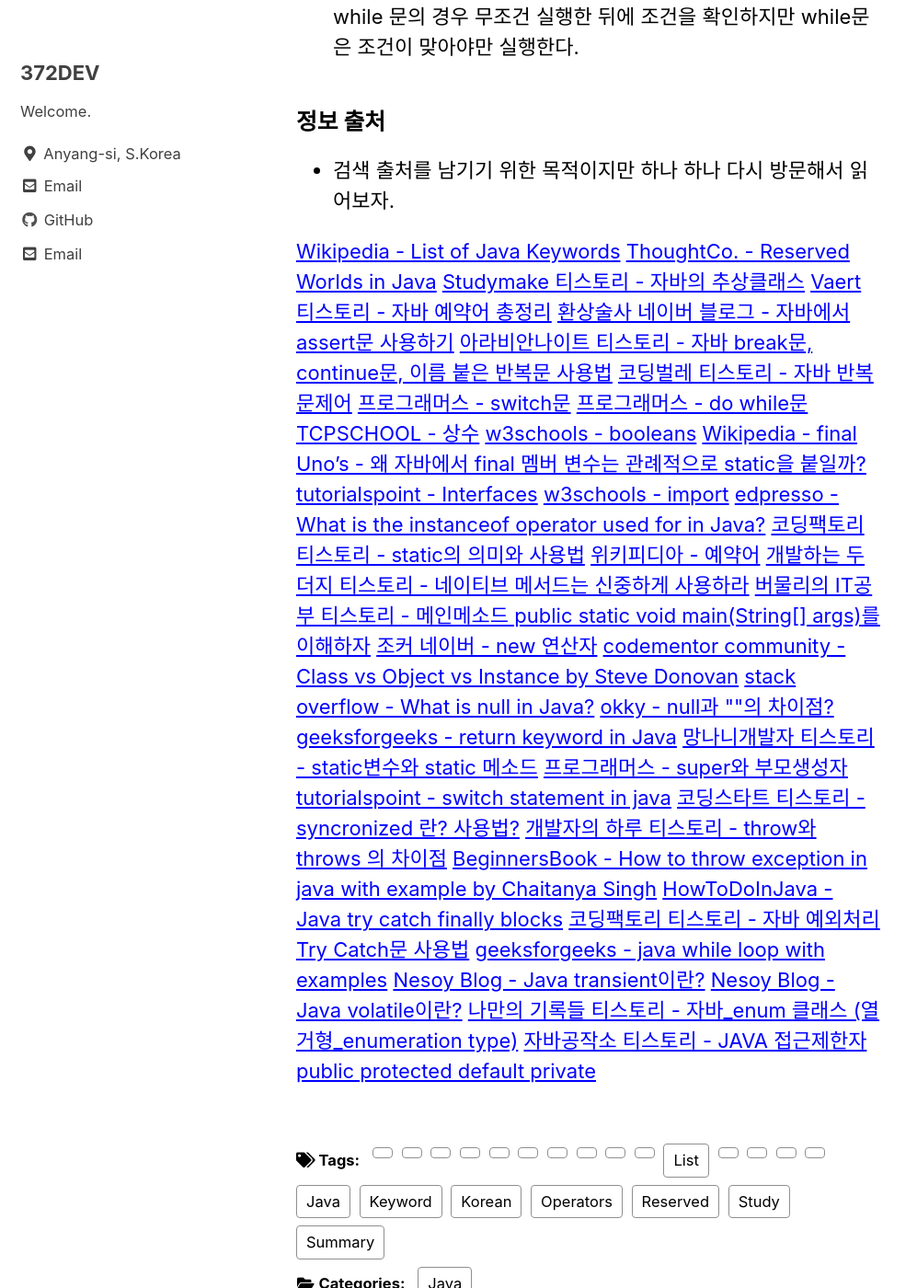
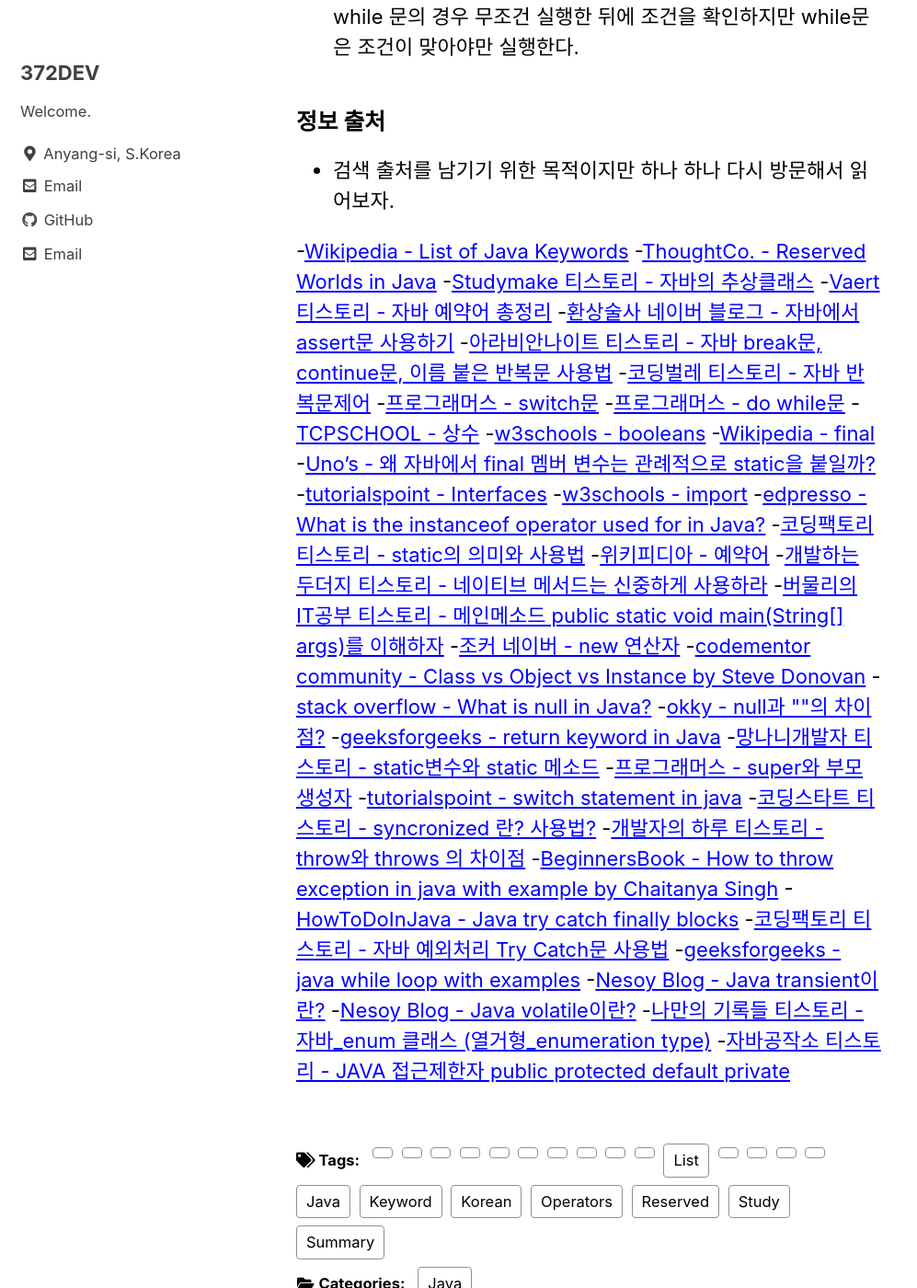
Before and after one commit to 372dev/372dev.github.io, a Jekyll site: the page built from _posts/2020-09-19-post04.md, in a window 1280 px wide and 1400 px high, scrolled down 4614 px. Shown: the whole window at 92% size, without its empty margins (0-997 px from the left). Built offline with Jekyll 4.4.1, drawn with Linux system fonts in a browser that asks for light colours; cached includes are drawn as plain includes.

```diff
--- a/_posts/2020-09-19-post04.md
+++ b/_posts/2020-09-19-post04.md
@@ -70,41 +70,41 @@ tags: Java, Study, Korean, Reserved, Keyword, Operators, Summary, List
 ### 정보 출처
 * 검색 출처를 남기기 위한 목적이지만 하나 하나 다시 방문해서 읽어보자.
 
-[Wikipedia - List of Java Keywords](https://en.wikipedia.org/wiki/List_of_Java_keywords)
-[ThoughtCo. - Reserved Worlds in Java](https://www.thoughtco.com/reserved-words-in-java-2034200)
-[Studymake 티스토리 - 자바의 추상클래스](https://studymake.tistory.com/423)
-[Vaert 티스토리 - 자바 예약어 총정리](https://vaert.tistory.com/106)
-[환상술사 네이버 블로그 - 자바에서 assert문 사용하기](https://blog.naver.com/fantaxis/120121450365)
-[아라비안나이트 티스토리 - 자바 break문, continue문, 이름 붙은 반복문 사용법](https://arabiannight.tistory.com/entry/%EC%9E%90%EB%B0%94Java-break%EB%AC%B8-contunue%EB%AC%B8-%EC%9D%B4%EB%A6%84-%EB%B6%99%EC%9D%80-%EB%B0%98%EB%B3%B5%EB%AC%B8-%EC%82%AC%EC%9A%A9%EB%B2%95)
-[코딩벌레 티스토리 - 자바 반복문제어](https://dpdpwl.tistory.com/95)
-[프로그래머스 - switch문](https://programmers.co.kr/learn/courses/5/lessons/119)
-[프로그래머스 - do while문](https://programmers.co.kr/learn/courses/5/lessons/121)
-[TCPSCHOOL - 상수](http://tcpschool.com/java/java_datatype_constant)
-[w3schools - booleans](https://www.w3schools.com/java/java_booleans.asp)
-[Wikipedia - final](https://en.wikipedia.org/wiki/Final_(Java))
-[Uno's - 왜 자바에서 final 멤버 변수는 관례적으로 static을 붙일까?](https://djkeh.github.io/articles/Why-should-final-member-variables-be-conventionally-static-in-Java-kor/)
-[tutorialspoint - Interfaces](https://www.tutorialspoint.com/java/java_interfaces.htm)
-[w3schools - import](https://www.w3schools.com/java/ref_keyword_import.asp)
-[edpresso - What is the instanceof operator used for in Java?](https://www.educative.io/edpresso/what-is-the-instanceof-operator-used-for-in-java)
-[코딩팩토리 티스토리 - static의 의미와 사용법](https://coding-factory.tistory.com/524)
-[위키피디아 - 예약어](https://ko.wikipedia.org/wiki/%EC%98%88%EC%95%BD%EC%96%B4)
-[개발하는 두더지 티스토리 - 네이티브 메서드는 신중하게 사용하라](https://duzi077.tistory.com/252)
-[버물리의 IT공부 티스토리 - 메인메소드 public static void main(String[] args)를 이해하자](https://javacpro.tistory.com/11)
-[조커 네이버 - new 연산자](https://blog.naver.com/heartflow89/220955262405)
-[codementor community - Class vs Object vs Instance by Steve Donovan](https://www.codementor.io/@stevedonovan/class-vs-object-vs-instance-14i2s2lu6r#comments-14i2s2lu6r)
-[stack overflow - What is null in Java?](https://stackoverflow.com/questions/2707322/what-is-null-in-java/)
-[okky - null과 \"\"의 차이점?](https://okky.kr/article/39792)
-[geeksforgeeks - return keyword in Java](https://www.geeksforgeeks.org/return-keyword-java/)
-[망나니개발자 티스토리 - static변수와 static 메소드](https://mangkyu.tistory.com/47)
-[프로그래머스 - super와 부모생성자](https://programmers.co.kr/learn/courses/5/lessons/192)
-[tutorialspoint - switch statement in java](https://www.tutorialspoint.com/java/switch_statement_in_java.htm)
-[코딩스타트 티스토리 - syncronized 란? 사용법?](https://coding-start.tistory.com/68)
-[개발자의 하루 티스토리 - throw와 throws 의 차이점](https://vitalholic.tistory.com/246)
-[BeginnersBook - How to throw exception in java with example by Chaitanya Singh](https://beginnersbook.com/2013/04/throw-in-java/)
-[HowToDoInJava - Java try catch finally blocks](https://howtodoinjava.com/java/exception-handling/try-catch-finally)
-[코딩팩토리 티스토리 - 자바 예외처리 Try Catch문 사용법](https://coding-factory.tistory.com/280)
-[geeksforgeeks - java while loop with examples](https://www.geeksforgeeks.org/java-while-loop-with-examples/)
-[Nesoy Blog - Java transient이란?](https://nesoy.github.io/articles/2018-06/Java-transient)
-[Nesoy Blog - Java volatile이란?](https://nesoy.github.io/articles/2018-06/Java-volatile)
-[나만의 기록들 티스토리 - 자바_enum 클래스 (열거형_enumeration type)](https://mine-it-record.tistory.com/204)
-[자바공작소 티스토리 - JAVA 접근제한자 public protected default private](https://javaplant.tistory.com/20)
+-[Wikipedia - List of Java Keywords](https://en.wikipedia.org/wiki/List_of_Java_keywords)
+-[ThoughtCo. - Reserved Worlds in Java](https://www.thoughtco.com/reserved-words-in-java-2034200)
+-[Studymake 티스토리 - 자바의 추상클래스](https://studymake.tistory.com/423)
+-[Vaert 티스토리 - 자바 예약어 총정리](https://vaert.tistory.com/106)
+-[환상술사 네이버 블로그 - 자바에서 assert문 사용하기](https://blog.naver.com/fantaxis/120121450365)
+-[아라비안나이트 티스토리 - 자바 break문, continue문, 이름 붙은 반복문 사용법](https://arabiannight.tistory.com/entry/%EC%9E%90%EB%B0%94Java-break%EB%AC%B8-contunue%EB%AC%B8-%EC%9D%B4%EB%A6%84-%EB%B6%99%EC%9D%80-%EB%B0%98%EB%B3%B5%EB%AC%B8-%EC%82%AC%EC%9A%A9%EB%B2%95)
+-[코딩벌레 티스토리 - 자바 반복문제어](https://dpdpwl.tistory.com/95)
+-[프로그래머스 - switch문](https://programmers.co.kr/learn/courses/5/lessons/119)
+-[프로그래머스 - do while문](https://programmers.co.kr/learn/courses/5/lessons/121)
+-[TCPSCHOOL - 상수](http://tcpschool.com/java/java_datatype_constant)
+-[w3schools - booleans](https://www.w3schools.com/java/java_booleans.asp)
+-[Wikipedia - final](https://en.wikipedia.org/wiki/Final_(Java))
+-[Uno's - 왜 자바에서 final 멤버 변수는 관례적으로 static을 붙일까?](https://djkeh.github.io/articles/Why-should-final-member-variables-be-conventionally-static-in-Java-kor/)
+-[tutorialspoint - Interfaces](https://www.tutorialspoint.com/java/java_interfaces.htm)
+-[w3schools - import](https://www.w3schools.com/java/ref_keyword_import.asp)
+-[edpresso - What is the instanceof operator used for in Java?](https://www.educative.io/edpresso/what-is-the-instanceof-operator-used-for-in-java)
+-[코딩팩토리 티스토리 - static의 의미와 사용법](https://coding-factory.tistory.com/524)
+-[위키피디아 - 예약어](https://ko.wikipedia.org/wiki/%EC%98%88%EC%95%BD%EC%96%B4)
+-[개발하는 두더지 티스토리 - 네이티브 메서드는 신중하게 사용하라](https://duzi077.tistory.com/252)
+-[버물리의 IT공부 티스토리 - 메인메소드 public static void main(String[] args)를 이해하자](https://javacpro.tistory.com/11)
+-[조커 네이버 - new 연산자](https://blog.naver.com/heartflow89/220955262405)
+-[codementor community - Class vs Object vs Instance by Steve Donovan](https://www.codementor.io/@stevedonovan/class-vs-object-vs-instance-14i2s2lu6r#comments-14i2s2lu6r)
+-[stack overflow - What is null in Java?](https://stackoverflow.com/questions/2707322/what-is-null-in-java/)
+-[okky - null과 \"\"의 차이점?](https://okky.kr/article/39792)
+-[geeksforgeeks - return keyword in Java](https://www.geeksforgeeks.org/return-keyword-java/)
+-[망나니개발자 티스토리 - static변수와 static 메소드](https://mangkyu.tistory.com/47)
+-[프로그래머스 - super와 부모생성자](https://programmers.co.kr/learn/courses/5/lessons/192)
+-[tutorialspoint - switch statement in java](https://www.tutorialspoint.com/java/switch_statement_in_java.htm)
+-[코딩스타트 티스토리 - syncronized 란? 사용법?](https://coding-start.tistory.com/68)
+-[개발자의 하루 티스토리 - throw와 throws 의 차이점](https://vitalholic.tistory.com/246)
+-[BeginnersBook - How to throw exception in java with example by Chaitanya Singh](https://beginnersbook.com/2013/04/throw-in-java/)
+-[HowToDoInJava - Java try catch finally blocks](https://howtodoinjava.com/java/exception-handling/try-catch-finally)
+-[코딩팩토리 티스토리 - 자바 예외처리 Try Catch문 사용법](https://coding-factory.tistory.com/280)
+-[geeksforgeeks - java while loop with examples](https://www.geeksforgeeks.org/java-while-loop-with-examples/)
+-[Nesoy Blog - Java transient이란?](https://nesoy.github.io/articles/2018-06/Java-transient)
+-[Nesoy Blog - Java volatile이란?](https://nesoy.github.io/articles/2018-06/Java-volatile)
+-[나만의 기록들 티스토리 - 자바_enum 클래스 (열거형_enumeration type)](https://mine-it-record.tistory.com/204)
+-[자바공작소 티스토리 - JAVA 접근제한자 public protected default private](https://javaplant.tistory.com/20)
```
